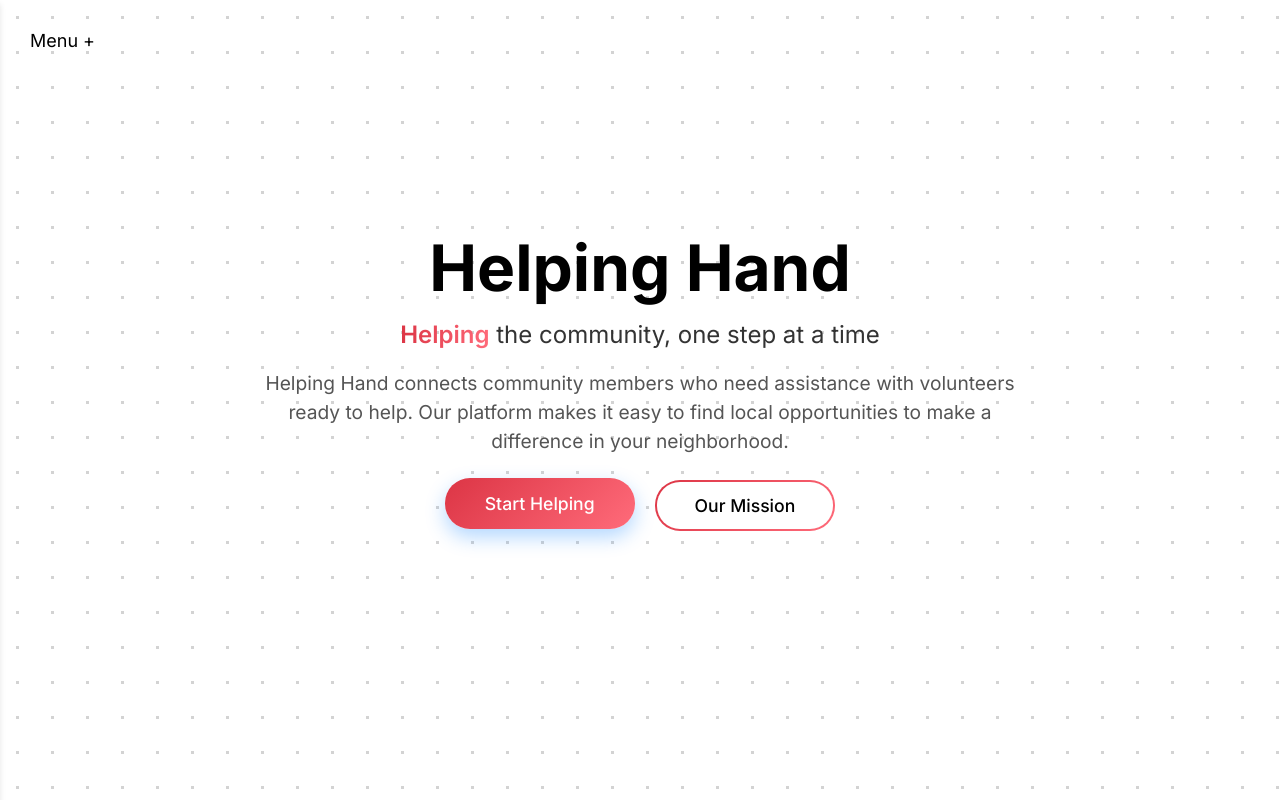
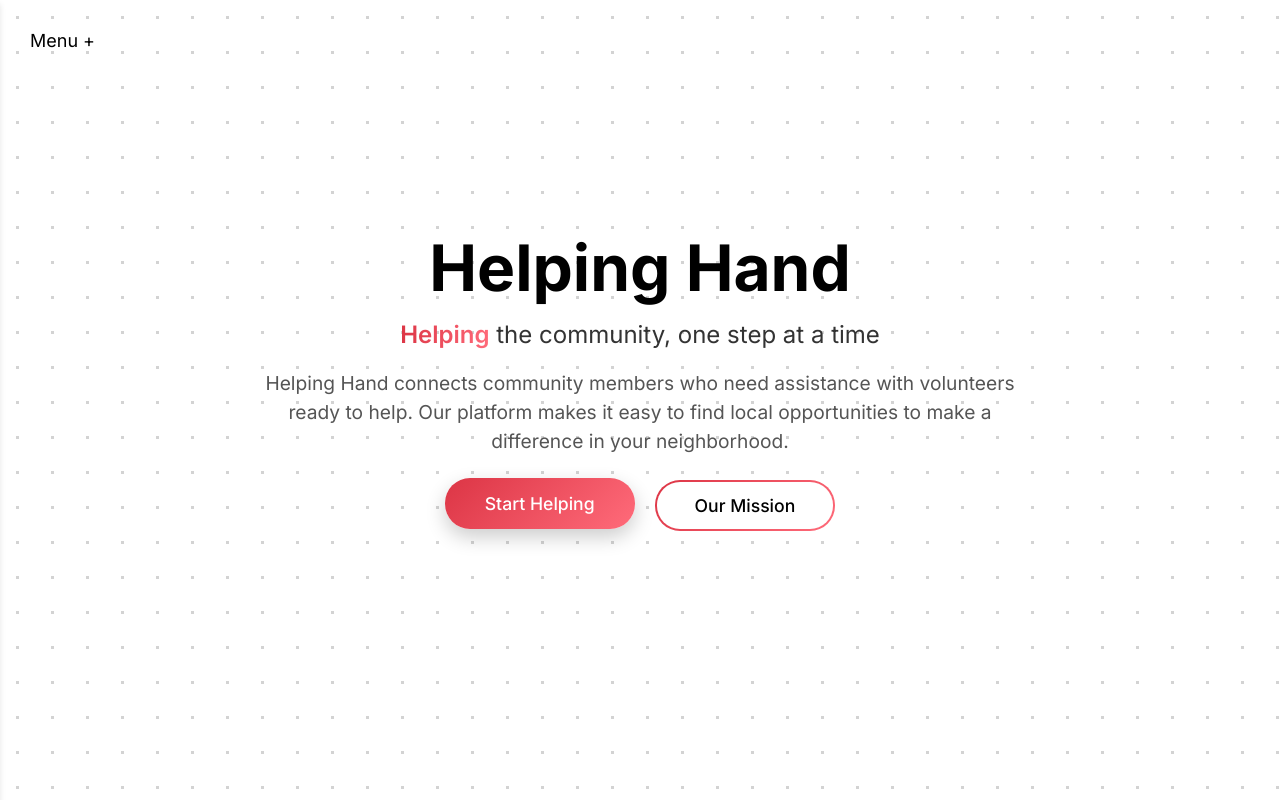
Before and after one commit to AryanOvalekar/HelpingHand, a React (Vite) app in the folder frontend/: page / in a window 1280 px wide. In both pictures the pointer is over the link "Start Helping". Built offline with nearby package versions, Linux system fonts and the light colour scheme; no server answers.

Commit message:
fix button shadow

```diff
--- a/frontend/src/pages/Homepage.css
+++ b/frontend/src/pages/Homepage.css
@@ -81,7 +81,7 @@
 
 .homepage-button:hover {
   transform: translateY(-2px);
-  box-shadow: 0 8px 20px rgba(0, 123, 255, 0.3);
+  box-shadow: 0 8px 20px rgba(0, 0, 0, 0.2);
 }
 
 .homepage-button-outline {
```
